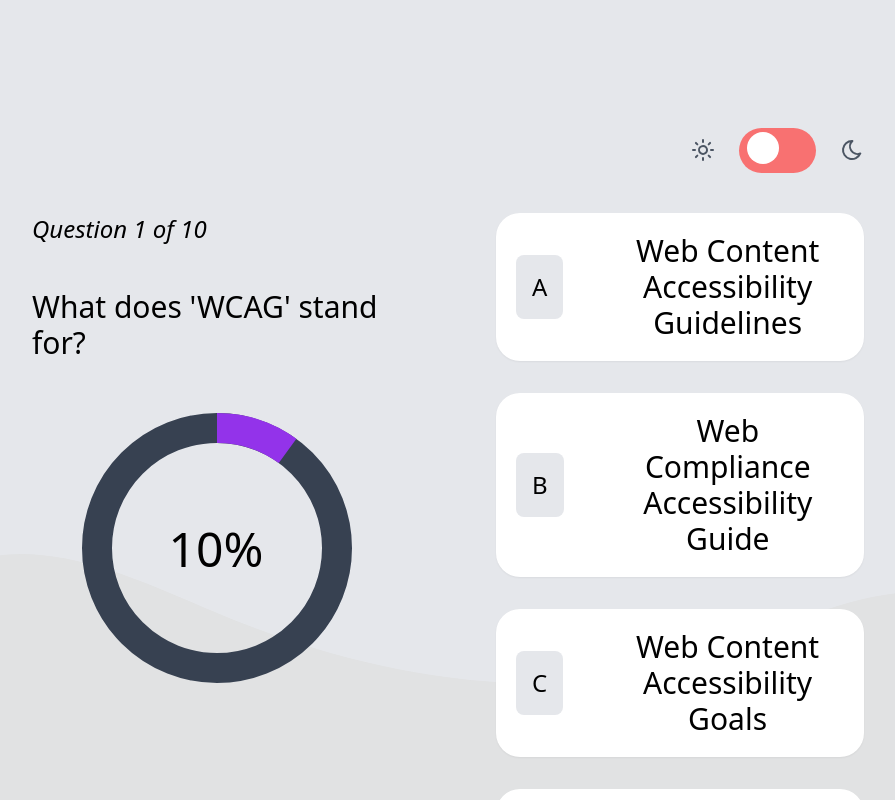
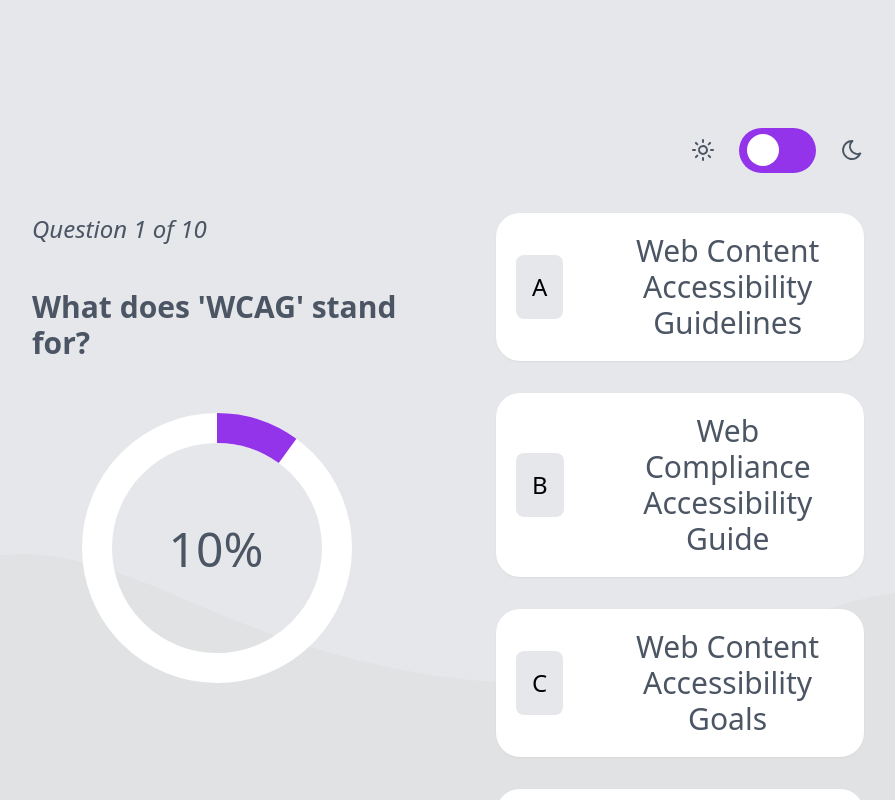
Before and after one commit to ricmiber96/frontend-quiz-app, a React (Vite) app: page /accessibility in a window 1280 px wide. Shown: the whole page, without its empty margins (192-1087 px from the left). Built offline with nearby package versions, Linux system fonts and the light colour scheme.

Commit message:
Added dark theme to rest of components

```diff
--- a/src/components/Header/ToggleButton.jsx
+++ b/src/components/Header/ToggleButton.jsx
@@ -14,7 +14,7 @@ export default function ToogleButton (props) {
   return (
     <div className='flex items-center gap-6'>
       <SunIcon color={theme ? ICON_COLORS.ligth : ICON_COLORS.dark }/>
-      <label className={` ${theme ? 'before:translate-x-full' : 'before:translate-x-0'} relative block h-[2.8rem] w-[4.8rem] cursor-pointer rounded-full bg-red-400 before:absolute before:left-2 before:top-[4px] before:h-[2rem] before:w-[2rem] before:rounded-full before:bg-white before:transition-all before:duration-300`}>
+      <label className={` ${theme ? 'before:translate-x-full' : 'before:translate-x-0'} relative block h-[2.8rem] w-[4.8rem] cursor-pointer rounded-full bg-purple-600 before:absolute before:left-2 before:top-[6px] before:h-[2rem] before:w-[2rem] before:rounded-full before:bg-white before:transition-all before:duration-300`}>
         <input
           type='checkbox'
           className='hidden'
--- a/src/components/QuizComponents/CircularProgress.jsx
+++ b/src/components/QuizComponents/CircularProgress.jsx
@@ -1,6 +1,6 @@
 import React, { useState, useEffect } from 'react'
 
-export default function CircularProgress ({ percentage }) {
+export default function CircularProgress ({ theme, percentage }) {
   const [circumference, setCircumference] = useState(2 * (22 / 7) * 120)
 
   useEffect(() => {
@@ -17,7 +17,7 @@ export default function CircularProgress ({ percentage }) {
           stroke='currentColor'
           strokeWidth='30'
           fill='transparent'
-          className='text-gray-700'
+          className={`${theme ? 'text-gray-600' : 'text-white'}`}
         />
 
         <circle
@@ -32,7 +32,7 @@ export default function CircularProgress ({ percentage }) {
           className='text-purple-600'
         />
       </svg>
-      <span className='absolute text-5xl'>{`${percentage}%`}</span>
+      <span className={`${theme ? 'text-white' : 'text-gray-600'} absolute text-5xl`}>{`${percentage}%`}</span>
     </div>
   )
 }
--- a/src/components/QuizComponents/QuizGrid.jsx
+++ b/src/components/QuizComponents/QuizGrid.jsx
@@ -1,16 +1,16 @@
-import React, { useState, useEffect } from 'react'
-import { useLocation, Navigate, useNavigate } from 'react-router-dom'
+import React, { useEffect, useState } from 'react'
+import { useLocation, useNavigate } from 'react-router-dom'
+import useQuiz from '../../hooks/useQuiz'
 import { QUIZZES } from '../../utils/quizzes'
-import QuizItem from './QuizItem'
-import useQuiz from '../../hooks/useQuiz'
 import { ErrorIcon } from '../Icons'
 import CircularProgress from './CircularProgress'
+import QuizItem from './QuizItem'
 
 export default function QuizGrid (props) {
   // Get quiz category from url
   const location = useLocation()
   const quizCategory = location.pathname.split('/')[1]
-  const { index, choosenAnswer, selectAnswer, setCorrectAnswer, correctAnswer, setIndex, setScore, score } = useQuiz()
+  const { theme, index, choosenAnswer, selectAnswer, setCorrectAnswer, correctAnswer, setIndex, setScore, score } = useQuiz()
   const [percentage, setPercentage] = useState(0)
   const navigate = useNavigate()
 
@@ -54,15 +54,15 @@ export default function QuizGrid (props) {
   return (
     <div className='grid grid-cols-2 gap-24 mt-10'>
       <div className='flex flex-col gap-11 desktop:pb-12 mobile:gap-5 mobile:pb-4'>
-        <p className='text-2xl italic transition-all duration-300'>Question {index + 1} of {questionsArray.length}</p>
-        <h2 className='text-3xl font-medium transition-all duration-300'>{questionTitle}</h2>
-        <CircularProgress percentage={percentage}/>
+        <p className={`${theme ? 'text-white' : 'text-gray-600'} text-2xl italic transition-all duration-300`}>Question {index + 1} of {questionsArray.length}</p>
+        <h2 className={`${theme ? 'text-white' : 'text-gray-600'} text-3xl font-bold transition-all duration-300`}>{questionTitle}</h2>
+        <CircularProgress theme={theme} percentage={percentage}/>
       </div>
       <div className='flex flex-col space-y-8'>
         {
           questionAnswers.map((answer, i) => {
             return (
-              <QuizItem key={i} optionIndex={i} option={answer} answer={answer} userAnswer={userAnswer}/>
+              <QuizItem key={i} optionIndex={i} theme={theme} option={answer} answer={answer} userAnswer={userAnswer}/>
             )
           })
         }
--- a/src/components/QuizComponents/QuizItem.jsx
+++ b/src/components/QuizComponents/QuizItem.jsx
@@ -18,7 +18,7 @@ export default function QuizItem ({ optionIndex, option, userAnswer, theme }) {
   return (
     <button
       onClick={() => handleSelected(option)}
-      className={`w-full bg-white flex flex-row items-center  gap-12 rounded-3xl font-medium shadow-sm cursor-pointer transition-all duration-300 p-4 border-4
+      className={`${theme ? 'bg-gray-600' : 'bg-white'} w-full flex flex-row items-center  gap-12 rounded-3xl font-medium shadow-sm cursor-pointer transition-all duration-300 p-4 border-4
       ${isAnswerCorrect
       ? 'border-green-400'
       : isAnswerWrong
@@ -32,7 +32,7 @@ export default function QuizItem ({ optionIndex, option, userAnswer, theme }) {
       `}>
         {optionLetter}
       </span>
-      <span className='text-3xl font-medium'>
+      <span className={`${theme ? 'text-white' : 'text-gray-600'} text-3xl font-medium`}>
         {option}
       </span>
       {
--- a/src/components/ResultsComponents/ResultsGrid.jsx
+++ b/src/components/ResultsComponents/ResultsGrid.jsx
@@ -3,7 +3,7 @@ import { useNavigate } from 'react-router-dom'
 import useQuiz from '../../hooks/useQuiz'
 
 export default function ResultsGrid (props) {
-  const { score, resetQuiz } = useQuiz()
+  const { theme, score, resetQuiz } = useQuiz()
   const navigate = useNavigate()
 
   const handleTryAgain = () => {
@@ -14,17 +14,17 @@ export default function ResultsGrid (props) {
   return (
     <div className='grid grid-cols-2 gap-24'>
       <div>
-        <h2 className='text-8xl font-light transition-all duration-300'>Quiz completed <br/>
+        <h2 className={`${theme ? 'text-white' : 'text-gray-600'} text-8xl font-light transition-all duration-300`}>Quiz completed <br/>
           <span className='font-medium'>You scored...</span>
         </h2>
       </div>
       <div>
-        <div className='flex flex-col items-center bg-white rounded-lg p-20 gap-4'>
+        <div className={`${theme ? 'text-white bg-gray-600' : 'text-gray-600 bg-white'} flex flex-col items-center rounded-lg p-20 gap-4`}>
           <div className='flex items-center'>
-            <p className='text-2xl font-medium transition-all duration-300 text-gray-400'>HTML</p>
+            <p className='text-4xl font-medium transition-all duration-300'>HTML</p>
           </div>
           <div className='flex flex-col items-center gap-6'>
-            <p className='text-9xl font-bold transition-all duration-300 text-gray-500'>{score}/10</p>
+            <p className='text-9xl font-bold transition-all duration-300'>{score}/10</p>
           </div>
         </div>
         <button onClick={() => handleTryAgain()} className='p-6 rounded-3xl w-full  text-2xl font-medium bg-purple-600 text-white hover:opacity-80 mt-10'>
```
